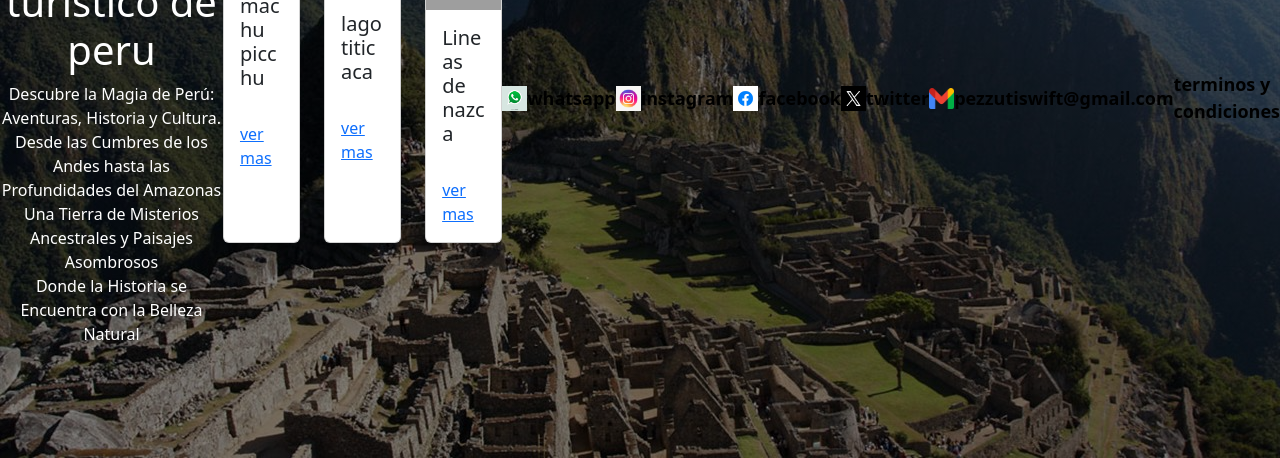
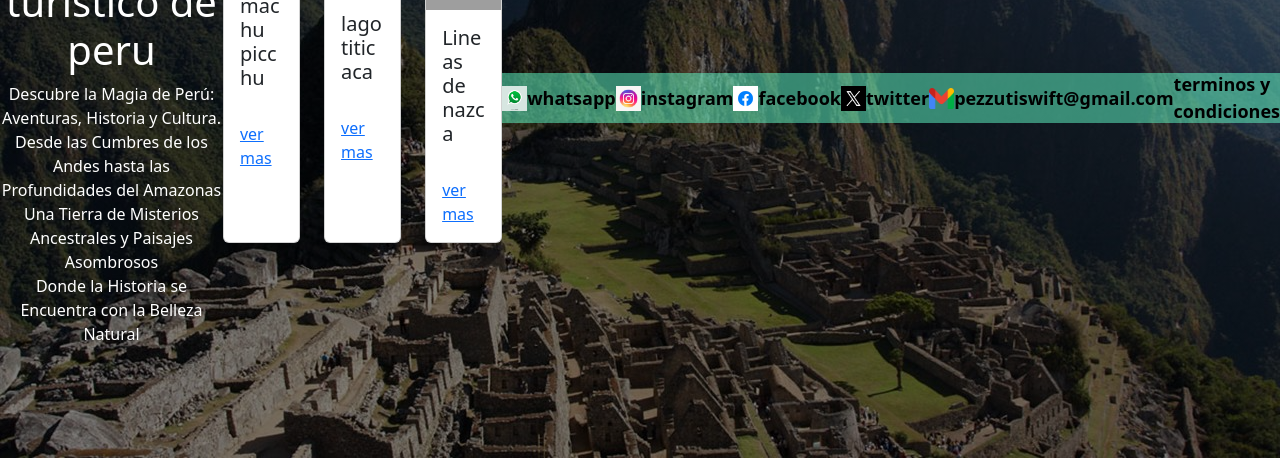
Before and after one commit to tizi-hub/-tpturistico, a plain HTML site: page index.html in a window 1280 px wide. Shown: the part 402-860 px from the top of the page. Drawn offline with nearby package versions, Linux system fonts and the light colour scheme; grey boxes are pictures that could not be loaded.

Commit message:
Update style.css

```diff
--- a/style.css
+++ b/style.css
@@ -124,10 +124,12 @@
 .footer{
     width: 100%;
     height: 50px;
-    display:flex;
+    display: flex;
     justify-content: space-around;
     align-items: center;
+    background-color: #65ffcc80;
 }
+
 .footer a{
     text-decoration: none;
     color: #000;
```
